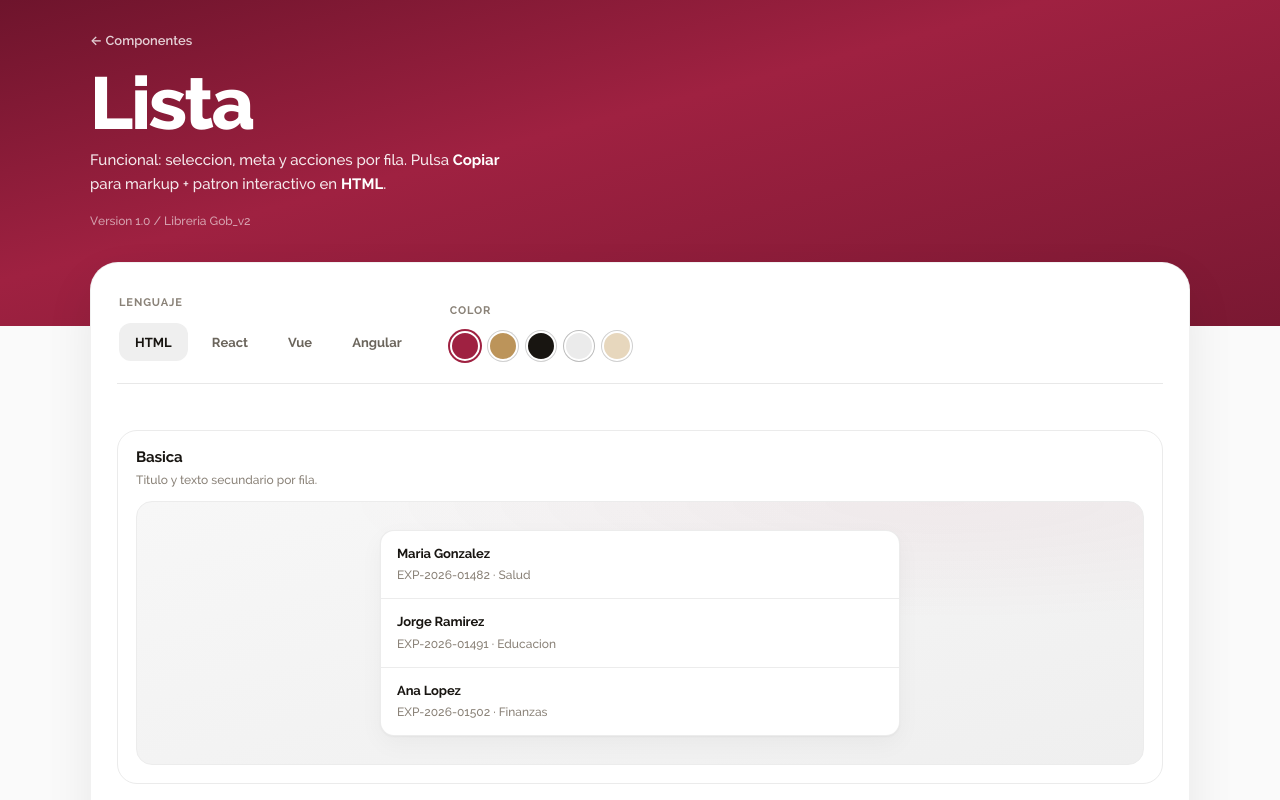
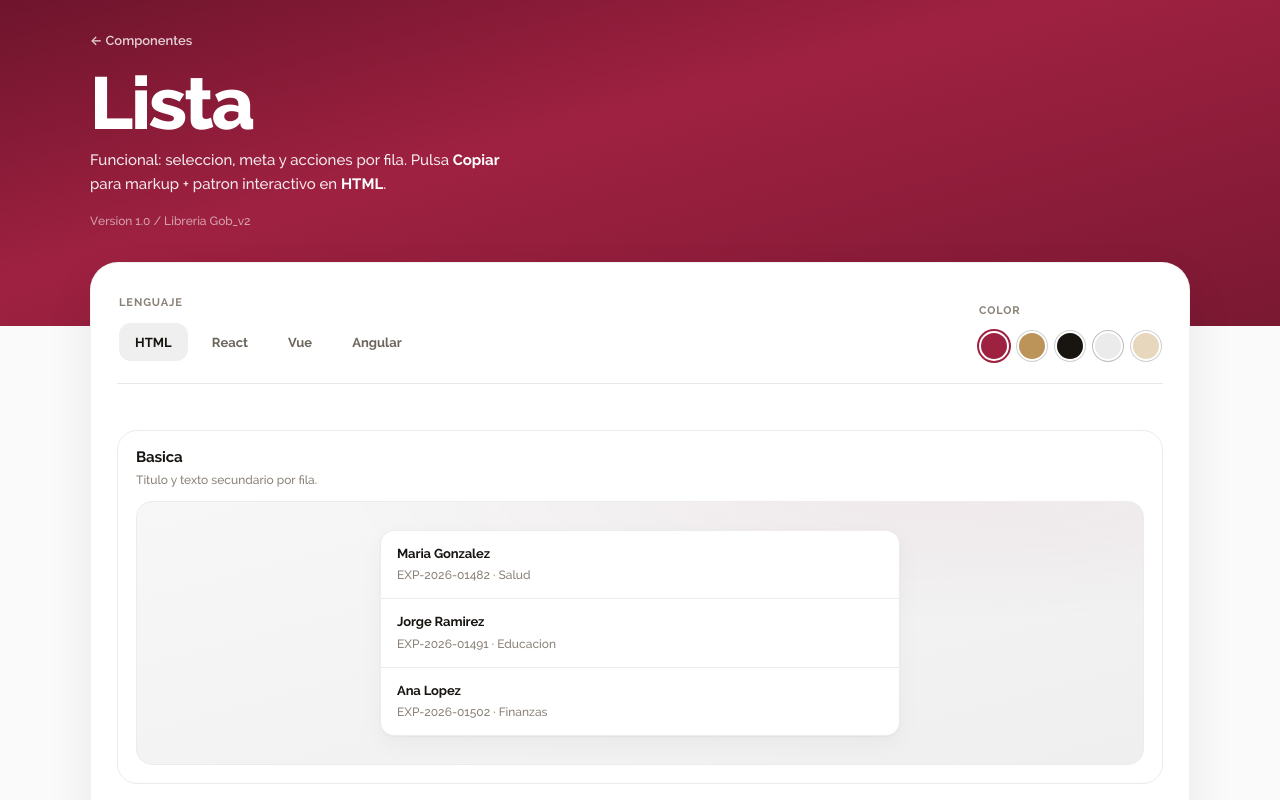
Before and after one commit to mariasan001/gob_ui, a Next.js app in the folder apps/web-next/: page /lista in a window 1280 px wide. Shown: the top 800 px of the page. Built offline with nearby package versions, Linux system fonts and the light colour scheme.

Commit message:
Coloca Color a la derecha en filtros, toolbar y lista
Lenguaje a la izquierda y Color al otro extremo, como en el resto de docs.

Co-authored-by: mariasan001 <mariasan001@users.noreply.github.com>

```diff
--- a/apps/web-next/src/app/barra-filtros/page.module.css
+++ b/apps/web-next/src/app/barra-filtros/page.module.css
@@ -80,7 +80,7 @@
 .filters {
   display: flex;
   flex-wrap: wrap;
-  justify-content: flex-start;
+  justify-content: space-between;
   gap: 20px 32px;
   align-items: flex-end;
   padding: 4px 2px 22px;
--- a/apps/web-next/src/app/barra-herramientas/page.module.css
+++ b/apps/web-next/src/app/barra-herramientas/page.module.css
@@ -80,7 +80,7 @@
 .filters {
   display: flex;
   flex-wrap: wrap;
-  justify-content: flex-start;
+  justify-content: space-between;
   gap: 20px 32px;
   align-items: flex-end;
   padding: 4px 2px 22px;
--- a/apps/web-next/src/app/lista/page.module.css
+++ b/apps/web-next/src/app/lista/page.module.css
@@ -80,7 +80,7 @@
 .filters {
   display: flex;
   flex-wrap: wrap;
-  justify-content: flex-start;
+  justify-content: space-between;
   gap: 20px 32px;
   align-items: flex-end;
   padding: 4px 2px 22px;
```
